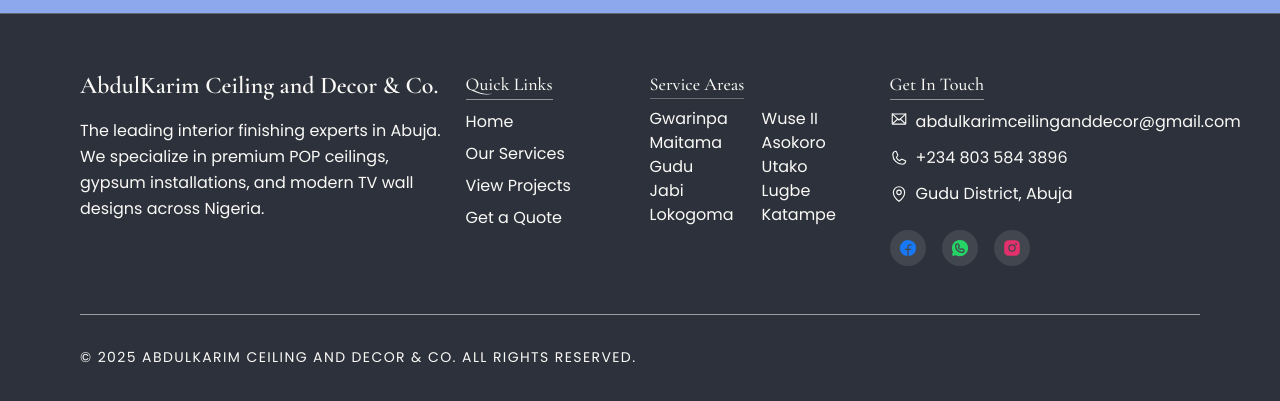
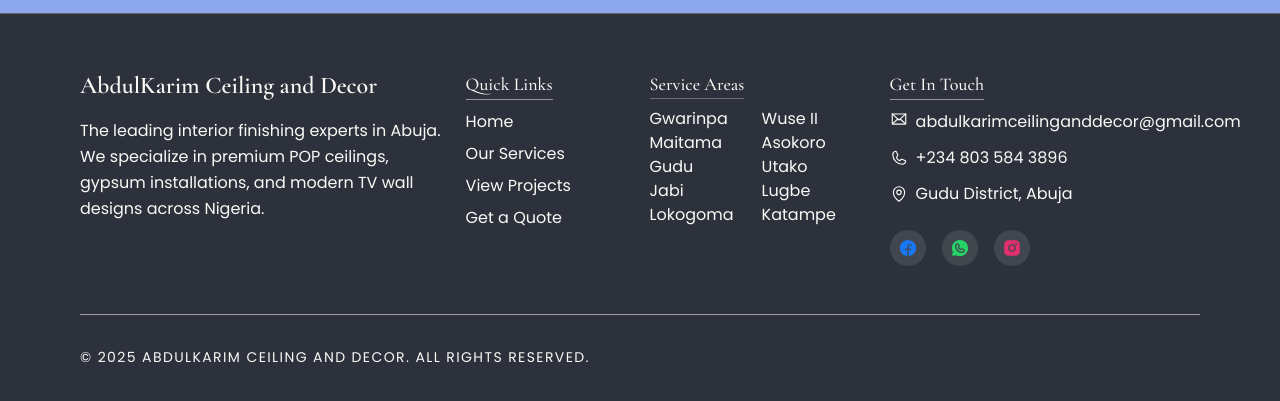
Before and after one commit to Kamaludyn/luxury-interiors, a React (Vite) app in the folder client/: page /about-us in a window 1280 px wide. Shown: the part 1062-1463 px from the top of the page. Built offline with nearby package versions, Linux system fonts and the light colour scheme; no server answers.

Commit message:
fix(robots.txt/footer): fix api url in robots.txt and fix brand name in footer

```diff
--- a/client/src/site/components/sections/Footer.jsx
+++ b/client/src/site/components/sections/Footer.jsx
@@ -25,7 +25,7 @@ const Footer = () => {
           >
             <div className="space-y-4">
               <h3 className="text-xl md:text-2xl text-surface-500 font-['Cormorant_Garamond'] font-semibold">
-                AbdulKarim Ceiling and Decor & Co.
+                AbdulKarim Ceiling and Decor
               </h3>
               <p className="leading-relaxed max-w-sm">
                 The leading interior finishing experts in Abuja. We specialize
@@ -95,9 +95,6 @@ const Footer = () => {
             </div>
 
             <div>
-              {/* <h4 className="cormorantFont text-surface-500 text-lg font-medium mb-4 border-b border-surface-500/30">
-                Get In Touch
-              </h4> */}
               <h4 className="text-surface-500 text-lg font-medium mb-3 ">
                 <span className="cormorantFont pb-1 border-b border-surface-500/50">
                   Get In Touch
@@ -172,8 +169,8 @@ const Footer = () => {
             className="flex flex-col md:flex-row justify-between items-center text-xs md:text-sm uppercase tracking-widest opacity-70"
           >
             <p className="text-center">
-              © {new Date().getFullYear()} ABDULKARIM CEILING AND DECOR & CO.
-              All Rights Reserved.
+              © {new Date().getFullYear()} ABDULKARIM CEILING AND DECOR. All
+              Rights Reserved.
             </p>
           </motion.div>
         </div>
```
Also changed, not shown: client/public/robots.txt.
